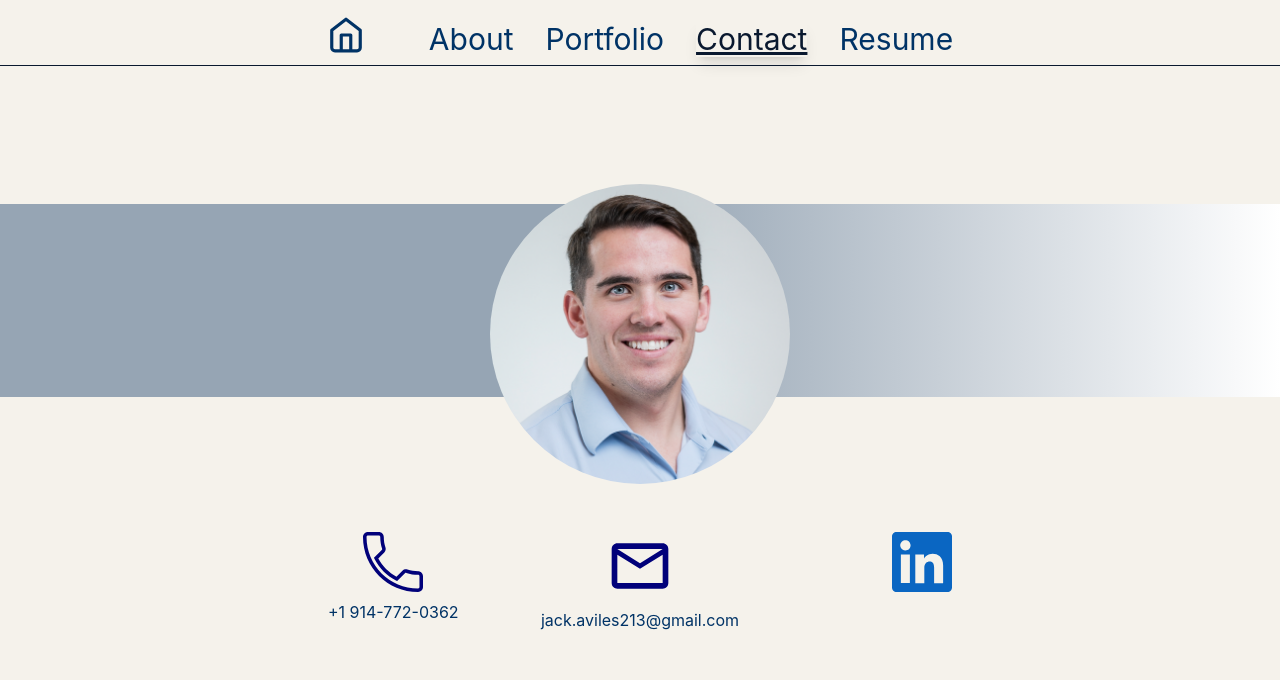
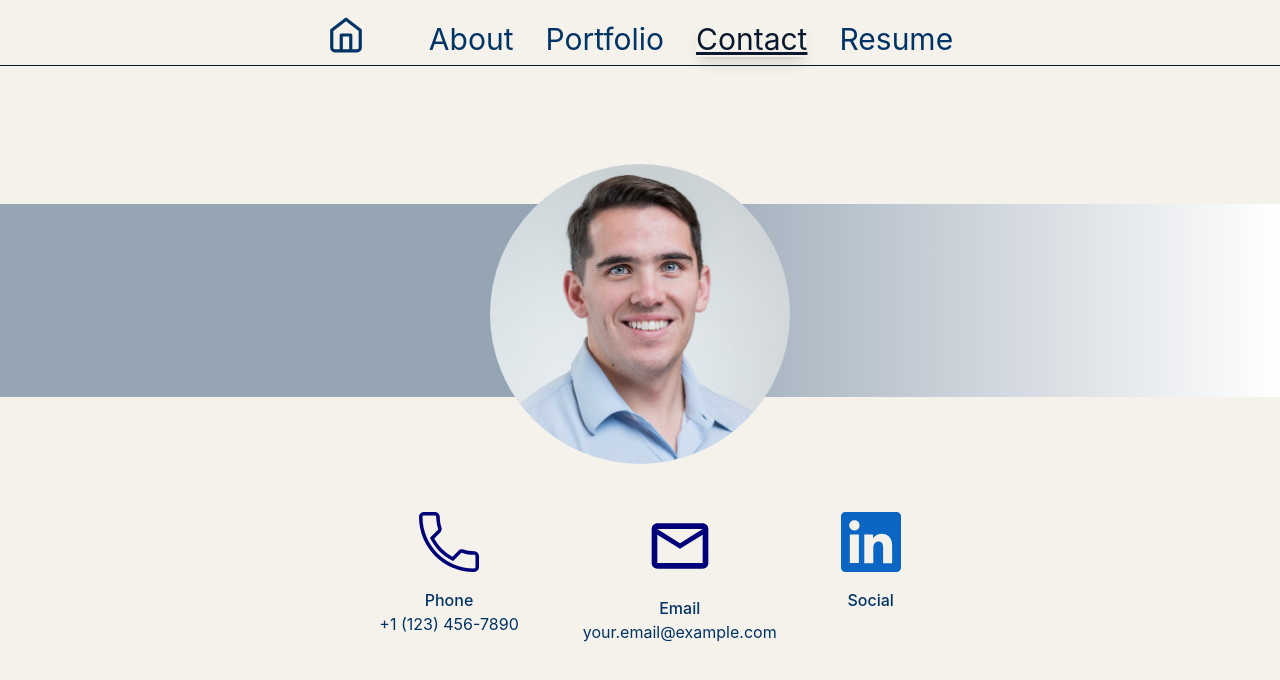
Before and after one commit to jack-aviles/website, a Next.js app: page /contact in a window 1280 px wide. Shown: the top 680 px of the page. Built offline with nearby package versions, Linux system fonts and the light colour scheme.

Commit message:
animation and layout changes

```diff
--- a/src/app/About/page.tsx
+++ b/src/app/About/page.tsx
@@ -5,8 +5,11 @@ import Link from "next/link";
 export default function About() {
     return (
     <main className="min-h-screen overflow-x-hidden">
+        <Navbar />
+
+        {/* Wrap everything except Navbar with page-content */}
+        <div className="page-content">
             <header>
-            <Navbar />
                 <div className="flex justify-center mt-[80px] sm:mt-[100px]">
                     <div className="relative w-[150px] h-[150px] sm:w-[180px] sm:h-[180px] md:w-[200px] md:h-[200px]">
                         <Image
@@ -60,6 +63,7 @@ export default function About() {
                     </div>
                 </div>
             </section>
+        </div> {/* Close page-content div here */}
     </main>
     )
 }
--- a/src/app/Portfolio/page.tsx
+++ b/src/app/Portfolio/page.tsx
@@ -24,6 +24,7 @@ export default function Portfolio() {
             <header>
                 <Navbar />
             </header>
+            <div className="page-content">
 
             <div className="pt-24 px-4 md:px-8 lg:px-16 xl:px-[300px] mb-8 text-center">
                 <h1 className="text-2xl sm:text-3xl md:text-4xl font-bold">Welcome to my Portfolio</h1>
@@ -41,6 +42,7 @@ export default function Portfolio() {
                     ))}
                 </div>
             </div>
+            </div>
         </div>
     )
 }
--- a/src/app/contact/page.tsx
+++ b/src/app/contact/page.tsx
@@ -1,10 +1,7 @@
 import Navbar from "@/components/Navbar";
 import Rectangle from "@/components/Rectangle";
 import Image from "next/image";
-import Phone from "@/components/Icons/Phone";
-import Email from "@/components/Icons/Email";
-import Social from "@/components/Icons/Social";
-
+import ContactIcons from "@/components/ContactIcons";
 export default function ContactPage() {
   return (
     <main className="min-h-screen overflow-x-hidden">
@@ -12,9 +9,9 @@ export default function ContactPage() {
         <Navbar />
         <Rectangle />
 
-        <div className="container mx-auto px-4 flex flex-col items-center relative z-10">
-          {/* Profile image */}
-          <div className="mt-[100px] sm:mt-[120px]">
+        <div className="page-content">
+          {/* Center the headshot both vertically and horizontally */}
+          <div className="mt-[100px] sm:mt-[100px]">
             <div className="relative w-[200px] h-[200px] sm:w-[250px] sm:h-[250px] md:w-[300px] md:h-[300px]">
               <Image
                 src="/Pro-Headshot.png"
@@ -25,57 +22,9 @@ export default function ContactPage() {
               />
             </div>
           </div>
-
-          {/* Contact information - stacked on mobile, side by side on desktop */}
-          <div className="mt-12 w-full">
-            {/* For mobile: stacked vertically */}
-            <div className="flex flex-col items-center space-y-8 md:hidden">
-              <div className="flex flex-col items-center">
-                <div className="mb-2">
-                  <Email />
-                </div>
-                <span className="text-center">jack.aviles213@gmail.com</span>
-              </div>
-
-              <div className="flex flex-col items-center">
-                <div className="mb-2">
-                  <Phone />
-                </div>
-                <span className="text-center">+1 914-772-0362</span>
-              </div>
-
-              <div className="flex flex-col items-center">
-                <div className="mb-2">
-                  <Social />
-                </div>
-              </div>
-            </div>
-
-            {/* For desktop: side by side with email in center */}
-            <div className="hidden md:block relative">
-              <div className="absolute left-4 lg:left-1/4 top-0 flex flex-col items-center">
-                <div className="mb-2">
-                  <Phone />
-                </div>
-                <span className="text-center">+1 914-772-0362</span>
-              </div>
-
-              <div className="flex justify-center">
-                <div className="flex flex-col items-center">
-                  <div className="mb-2">
-                    <Email />
-                  </div>
-                  <span className="text-center">jack.aviles213@gmail.com</span>
-                </div>
-              </div>
-
-              <div className="absolute right-4 lg:right-1/4 top-0 flex flex-col items-center">
-                <div className="mb-2">
-                  <Social />
-                </div>
-              </div>
-            </div>
-          </div>
+        </div>
+        <div className="page-content">
+          <ContactIcons />
         </div>
       </section>
     </main>
--- a/src/app/globals.css
+++ b/src/app/globals.css
@@ -11,3 +11,16 @@ body {
   font-family: -apple-system, BlinkMacSystemFont, 'Segoe UI', Roboto, Oxygen,
     Ubuntu, Cantarell, 'Open Sans', 'Helvetica Neue', sans-serif;
 }
+
+@keyframes fadeIn {
+  from { opacity: 0; }
+  to { opacity: 1;}
+}
+
+.page-content {
+  animation: fadeIn 2.0s ease-in-out;
+}
+
+.content-fade{
+  animation: fadeIn 2.0s ease-in-out;
+}
--- a/src/app/page.tsx
+++ b/src/app/page.tsx
@@ -6,8 +6,10 @@ export default function Home() {
   return (
     <main className="overflow-x-hidden">
       <section className="flex flex-col items-center justify-center min-h-screen p-4 relative">
+
+        <Navbar />
         <Rectangle />
-        <Navbar />
+        <div className="page-content">
         <div className="w-full max-w-4xl mx-auto flex flex-col items-center px-4 sm:px-6 md:px-8 mt-16 sm:mt-20 md:mt-24">
           <div className="relative w-[180px] h-[180px] sm:w-[220px] sm:h-[220px] md:w-[280px] md:h-[280px] lg:w-[330px] lg:h-[330px]">
             <Image
@@ -30,6 +32,7 @@ export default function Home() {
             </button>
           </a>
         </div>
+        </div>
       </section>
     </main>
   );
--- a/src/app/resume/page.tsx
+++ b/src/app/resume/page.tsx
@@ -14,6 +14,7 @@ export default function ResumePage() {
   return (
     <main className="min-h-screen flex flex-col">
       <Navbar />
+      <div className="page-content">
       <div className="pt-24 px-4 sm:px-8 flex flex-col items-center flex-grow">
         <div className="flex flex-col sm:flex-row items-center justify-center gap-4 mb-6">
           <a
@@ -34,6 +35,7 @@ export default function ResumePage() {
           </a>
         </div>
 
+
         <div className="w-full max-w-5xl h-[calc(100vh-180px)] border border-gray-300 rounded-lg overflow-hidden">
           {isMounted && !pdfError ? (
             <iframe
@@ -53,6 +55,7 @@ export default function ResumePage() {
           )}
         </div>
       </div>
+      </div>
     </main>
   );
 }
--- /dev/null
+++ b/src/components/ContactIcons.tsx
@@ -0,0 +1,53 @@
+import Phone from "@/components/Icons/Phone";
+import Email from "@/components/Icons/Email";
+import Social from "@/components/Icons/Social";
+
+export default function ContactIcons() {
+  return (
+    <div className="w-full mt-12">
+      {/* Mobile view */}
+      <div className="flex flex-col items-center space-y-8 md:hidden">
+        <div className="flex justify-evenly items-center gap-x-8 w-full max-w-3xl mx-auto">
+          <div className="flex flex-col items-center">
+            <Phone />
+            <p className="mt-2 text-center font-medium">Phone</p>
+            <p className="text-sm text-center">+1 (914) 772-0362</p>
+          </div>
+
+          <div className="flex flex-col items-center">
+            <Email />
+            <p className="mt-2 text-center font-medium">Email</p>
+            <p className="text-sm text-center">jack.aviles213@gmail.com</p>
+          </div>
+
+          <div className="flex flex-col items-center">
+            <Social />
+            <p className="mt-2 text-center font-medium">Social</p>
+          </div>
+        </div>
+      </div>
+
+      {/* Desktop view */}
+      <div className="hidden md:block relative">
+        <div className="flex justify-evenly items-start gap-x-16 w-full max-w-4xl mx-auto">
+          <div className="flex flex-col items-center">
+            <Phone />
+            <p className="mt-4 text-center font-medium">Phone</p>
+            <p className="text-center">+1 (123) 456-7890</p>
+          </div>
+
+          <div className="flex flex-col items-center">
+            <Email />
+            <p className="mt-4 text-center font-medium">Email</p>
+            <p className="text-center">your.email@example.com</p>
+          </div>
+
+          <div className="flex flex-col items-center">
+            <Social />
+            <p className="mt-4 text-center font-medium">Social</p>
+          </div>
+        </div>
+      </div>
+    </div>
+  );
+}
```
Also changed, not shown: src/components/Navbar.tsx (+9 -6 lines). Lines whose indentation alone changed are shown as unchanged.
